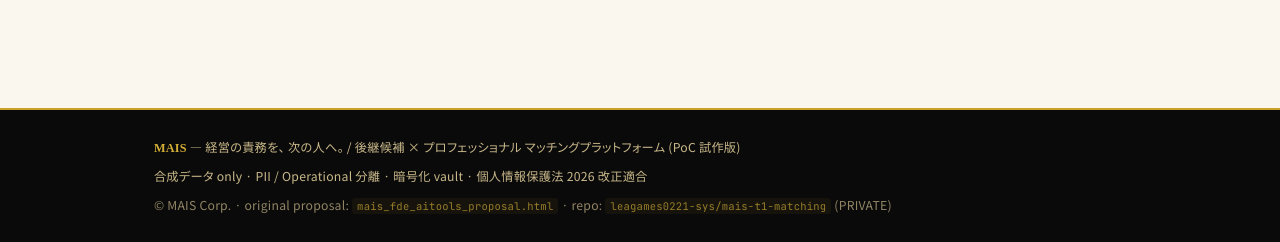
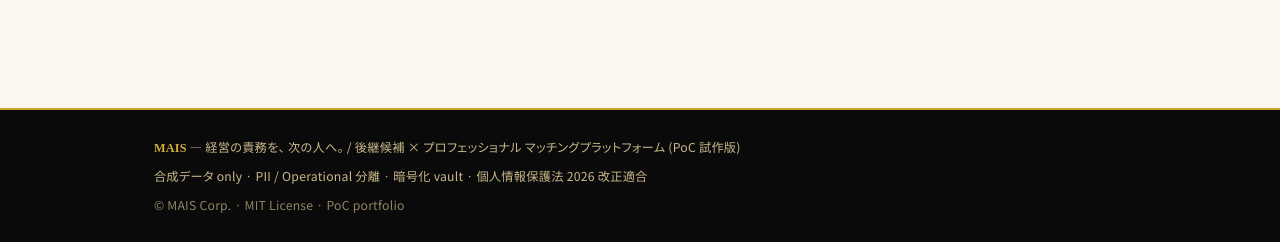
Before and after one commit to leagames0221-sys/mais-deal-matching, a FastAPI app: page / in a window 1280 px wide. Shown: the part 3783-4025 px from the top of the page. Run offline with FastAPI, Linux system fonts and the light colour scheme.

Commit message:
sanitize(footer): remove PRIVATE repo attribution (mais-t1-matching PRIVATE leak)
Footer attribution line referenced 'leagames0221-sys/mais-t1-matching (PRIVATE)' which leaks the existence + name of the private companion repo. Replace with neutral '© MAIS Corp. · MIT License · PoC portfolio' attribution. No code change.

```diff
--- a/src/api/templates/base.html
+++ b/src/api/templates/base.html
@@ -122,7 +122,7 @@ footer a:hover{text-decoration:underline}
   <div class="container">
     <div><strong style="color:var(--c-gold-bright);font-family:'Noto Serif JP',serif">MAIS</strong> — 経営の責務を、 次の人へ。 / 後継候補 × プロフェッショナル マッチングプラットフォーム (PoC 試作版)</div>
     <div style="margin-top:var(--sp-1)">合成データ only · PII / Operational 分離 · 暗号化 vault · 個人情報保護法 2026 改正適合</div>
-    <div style="margin-top:var(--sp-1);opacity:.7">© MAIS Corp. · original proposal: <code>mais_fde_aitools_proposal.html</code> · repo: <code>leagames0221-sys/mais-t1-matching</code> (PRIVATE)</div>
+    <div style="margin-top:var(--sp-1);opacity:.7">© MAIS Corp. · MIT License · PoC portfolio</div>
   </div>
 </footer>
 </body>
```
